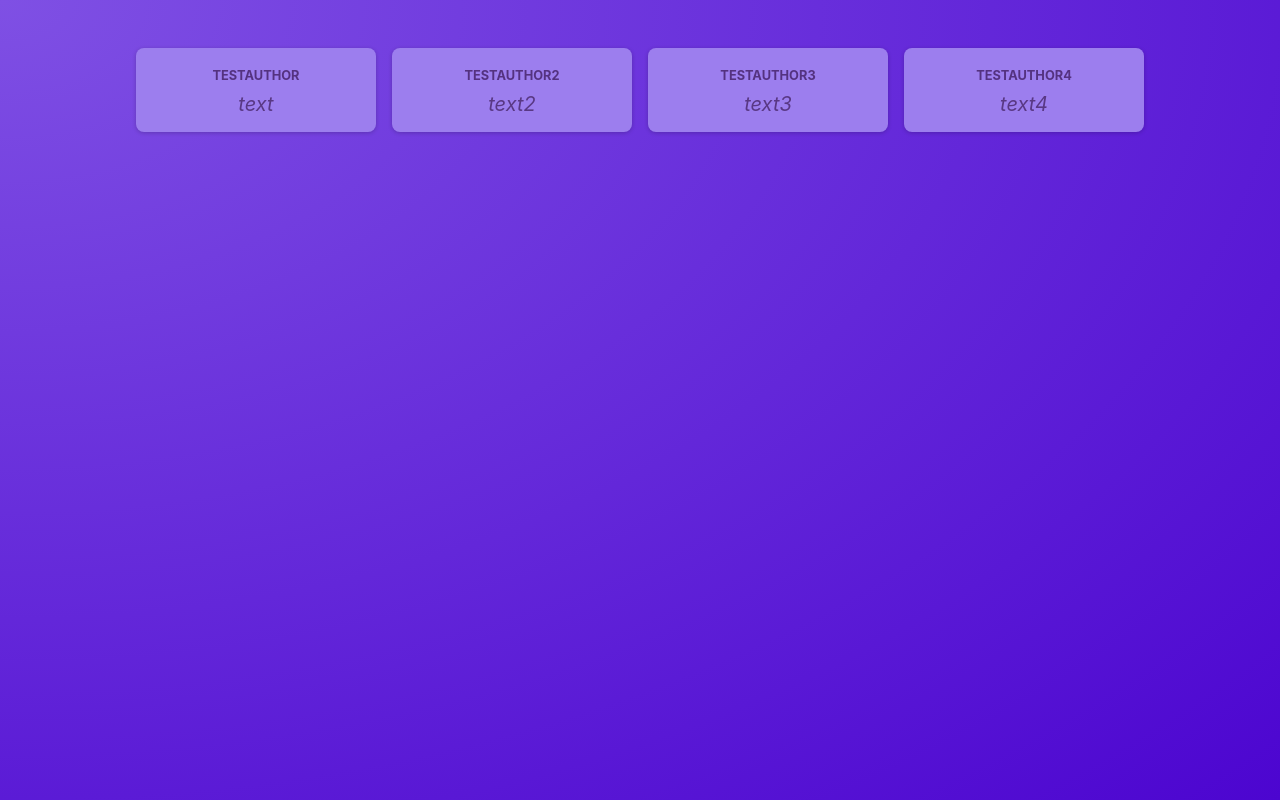
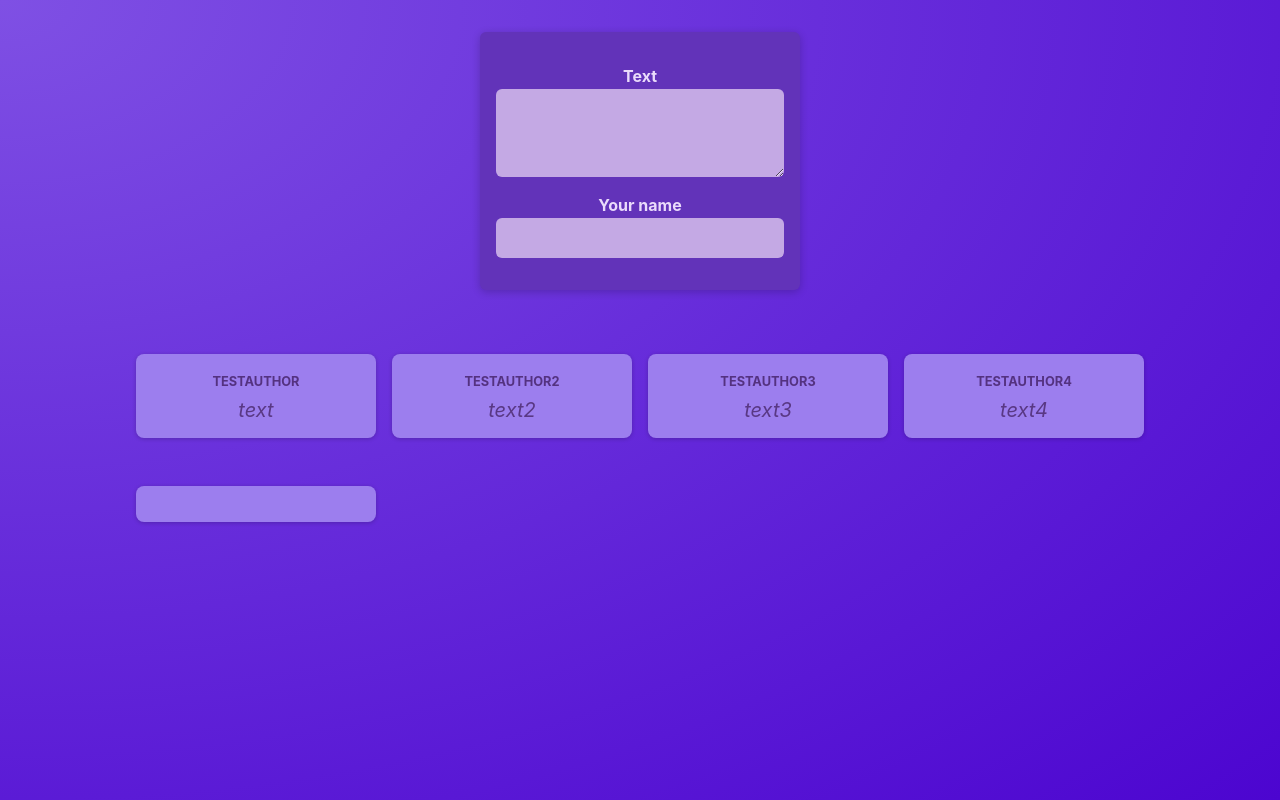
Before and after one commit to lanaolshanska/ReactMemo, a React (Vite) app in the folder react-memo/: page / in a window 1280 px wide. Built offline with nearby package versions, Linux system fonts and the light colour scheme.

Commit message:
Added NewPost component as a form to enter new values for posts

```diff
--- /dev/null
+++ b/react-memo/src/components/NewPost.jsx
@@ -0,0 +1,18 @@
+import classes from "./NewPost.module.css";
+
+function NewPost(props) {
+  return (
+    <form className={classes.form}>
+      <p>
+        <label htmlFor="text">Text</label>
+        <textarea id="text" required rows={3} onChange={props.onTextChange} />
+      </p>
+      <p>
+        <label htmlFor="name">Your name</label>
+        <input type="text" id="name" onChange={props.onAuthorChange} required />
+      </p>
+    </form>
+  );
+}
+
+export default NewPost;
--- /dev/null
+++ b/react-memo/src/components/NewPost.module.css
@@ -0,0 +1,55 @@
+.form {
+  background-color: #6233b9;
+  padding: 1rem;
+  width: 20rem;
+  margin: 2rem auto;
+  border-radius: 6px;
+  box-shadow: 0 2px 8px rgba(0, 0, 0, 0.2);
+}
+
+.form label {
+  display: block;
+  margin-bottom: 0.05rem;
+  color: #eadbfb;
+  font-weight: bold;
+}
+
+.form input,
+.form textarea {
+  display: block;
+  width: 100%;
+  font: inherit;
+  padding: 0.5rem;
+  border-radius: 6px;
+  border: none;
+  background-color: #c4a9e4;
+  color: #28262c;
+}
+
+.actions {
+  display: flex;
+  justify-content: flex-end;
+  gap: 0.5rem;
+}
+
+.actions button {
+  cursor: pointer;
+  font: inherit;
+  padding: 0.5rem 1.5rem;
+  border: none;
+  border-radius: 4px;
+  background-color: #34036c;
+  color: #e5d5f7;
+}
+
+.actions button:hover {
+  background-color: #23014a;
+}
+
+.actions button[type='button'] {
+  background-color: transparent;
+}
+
+.actions button[type='button']:hover {
+  color: #d1bee6;
+}
--- a/react-memo/src/components/PostList.jsx
+++ b/react-memo/src/components/PostList.jsx
@@ -1,13 +1,30 @@
 import Post from "./Post";
-import classes from "./PostList.module.css"
+import NewPost from "./NewPost";
+import classes from "./PostList.module.css";
+import { useState } from "react";
 
 function PostList(props) {
+  const [text, setText] = useState('');
+  const [author, setAuthor] = useState('');
+
+  function onTextChangeHandler(event){
+    setText(event.target.value);
+  }
+
+  function onAuthorHandler(event){
+    setAuthor(event.target.value);
+  }
+
   return (
-    <ul className={classes.posts}>
-      {props.posts.map((post) => (
-        <Post author={post.author} text={post.text} />
-      ))}
-    </ul>
+    <>
+      <NewPost onTextChange={onTextChangeHandler} onAuthorChange={onAuthorHandler}/>
+      <ul className={classes.posts}>
+        {props.posts.map((post) => (
+          <Post author={post.author} text={post.text} />
+        ))}
+        <Post author={author} text={text} />
+      </ul>
+    </>
   );
 }
 
```
